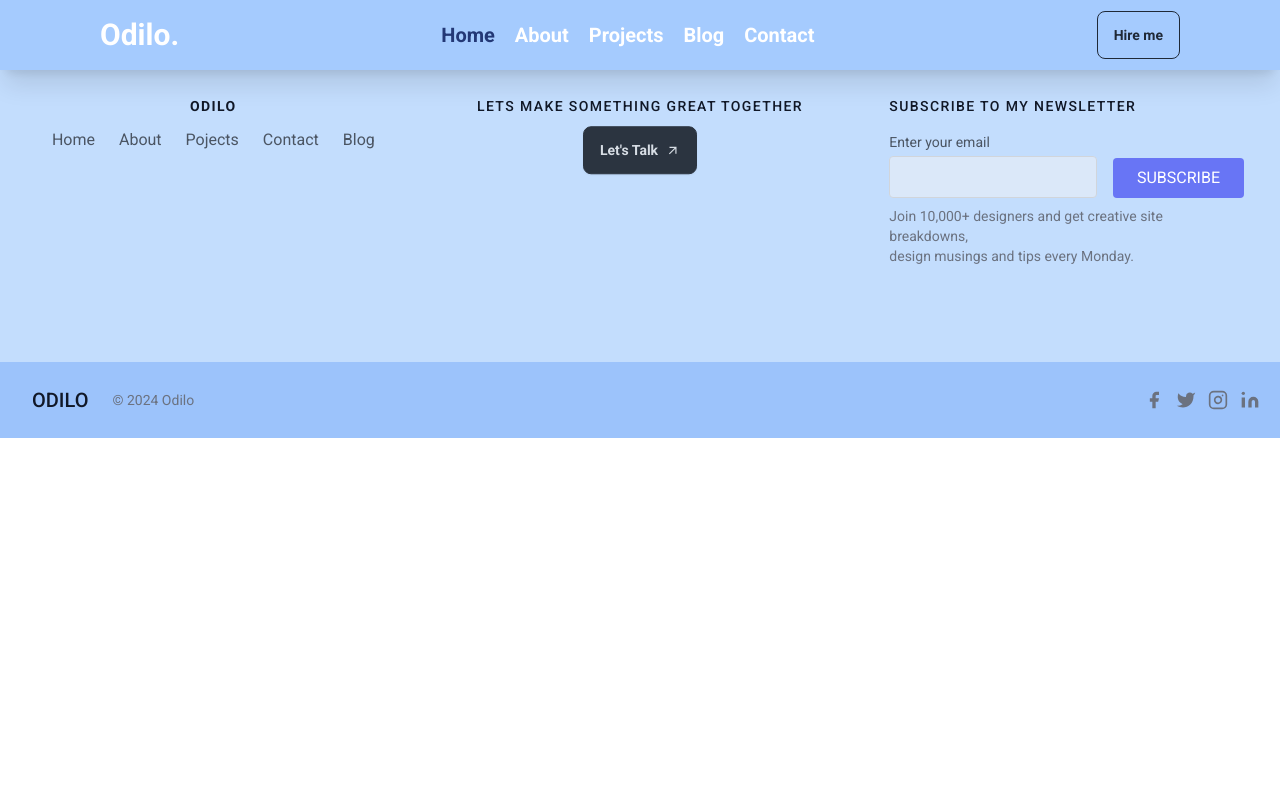
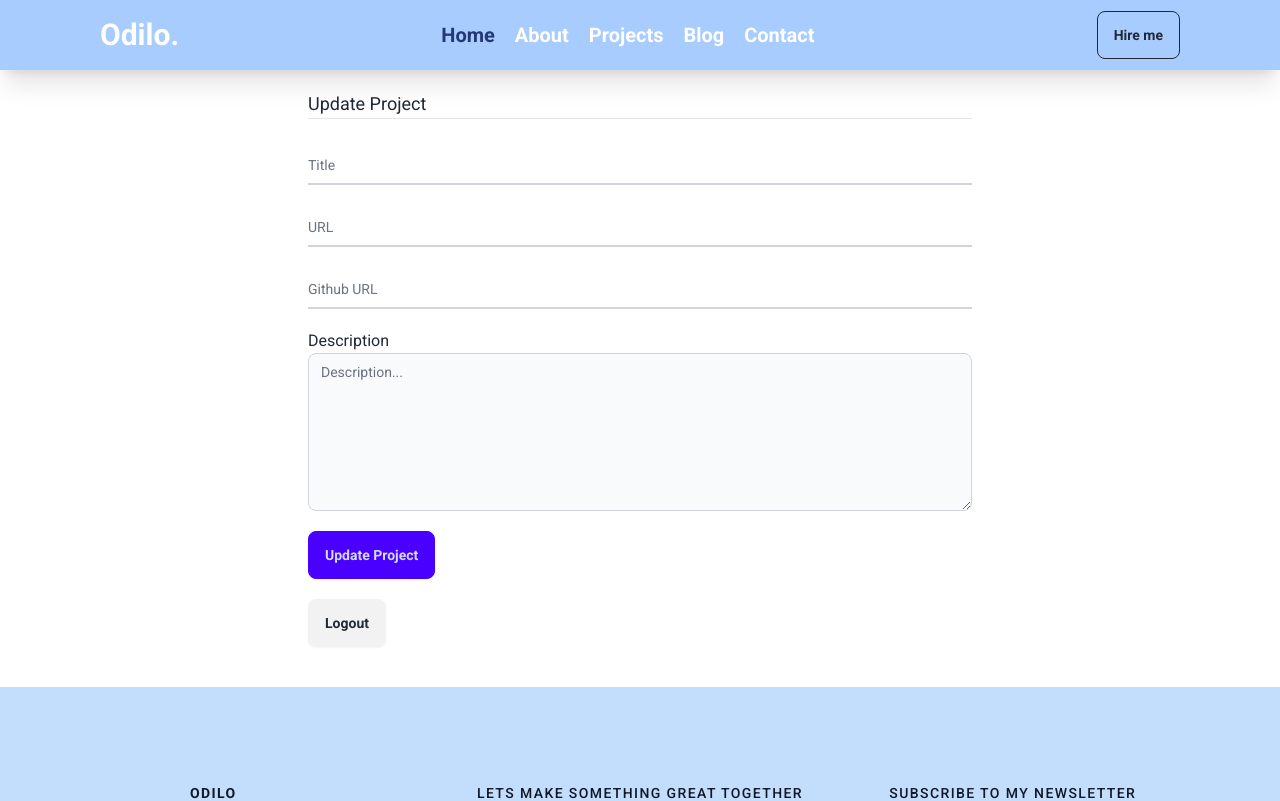
Before and after one commit to muodilo/portfolio_web, a React (Vite) app in the folder frontend/: page /projects/update/1 in a window 1280 px wide. Shown: the top 801 px of the page. Built offline with nearby package versions, Linux system fonts and the light colour scheme; sample sign-in values are in the browser's storage.

Commit message:
implement update project functionality

```diff
--- a/frontend/src/App.jsx
+++ b/frontend/src/App.jsx
@@ -13,6 +13,7 @@ import Login from "./pages/login/Login";
 import Contact from "./pages/contact/Contact";
 import Profile from "./pages/profile/Profile";
 import UpdatePost from "./pages/updatePost/UpdatePost";
+import UpdateProject from "./pages/updateProject/UpdateProject";
 import SingleProject from "./pages/singleProject/SingleProject";
 import ProjectPage from "./pages/projectPage/ProjectPage";
 
@@ -34,6 +35,7 @@ function App() {
         <Route path='/contact' element={<Contact/>}/>
         <Route path='/profile/:name' element={<Profile/>}/>
         <Route path='/posts/update/:id' element={<UpdatePost/>}/>
+        <Route path='/projects/update/:id' element={<UpdateProject/>}/>
         <Route path='/project/:id' element={<SingleProject/>}/>
 
       </Routes>
--- a/frontend/src/components/ListsOfProjects/ListOfProjects.jsx
+++ b/frontend/src/components/ListsOfProjects/ListOfProjects.jsx
@@ -1,13 +1,15 @@
 import React, { useEffect } from 'react';
 import { Link } from "react-router-dom";
+import { useNavigate } from 'react-router-dom';
 import { useSelector, useDispatch } from 'react-redux';
-import {deleteProject, getAllProjects,reset } from "../../features/projects/projectSlice";
+import {deleteProject, getAllProjects,reset,getProjectById } from "../../features/projects/projectSlice";
 import { Table } from "flowbite-react";
 import { Spinner } from "flowbite-react";
 import { toast } from 'react-toastify';
 
 const ListOfProjects = () => {
   const dispatch = useDispatch();
+  const navigate = useNavigate();
 
   const { allProjects, isAllProjectsLoading, isAllProjectsSuccess } = useSelector(state => state.reducer.project);
 
@@ -40,6 +42,20 @@ const ListOfProjects = () => {
     }
   };
 
+  const handleEdit = (postId) => {
+    const fetchSinglePost = async () => {
+      try {
+        await dispatch(getProjectById(postId));
+        navigate(`/projects/update/${postId}`);
+        dispatch(reset());
+      } catch (error) {
+        toast.error(error.message);
+      }
+    }
+    fetchSinglePost();
+    dispatch(reset());
+  }
+
   return (
     <div className="overflow-x-auto">
       <Table hoverable>
@@ -65,7 +81,7 @@ const ListOfProjects = () => {
                   {project.title}
                 </Table.Cell>
                 <Table.Cell>
-                  <button className="font-medium text-cyan-600 hover:underline dark:text-cyan-500">
+                  <button onClick={()=>handleEdit(project._id)} className="font-medium text-cyan-600 hover:underline dark:text-cyan-500">
                     Edit
                   </button>
                 </Table.Cell>
--- /dev/null
+++ b/frontend/src/pages/updateProject/UpdateProject.jsx
@@ -0,0 +1,132 @@
+import React, { useEffect, useState } from 'react';
+import axios from 'axios';
+import { useNavigate } from 'react-router-dom';
+import { getProjectById } from '../../features/projects/projectSlice';
+import { useSelector, useDispatch } from 'react-redux';
+import { FloatingLabel } from 'flowbite-react';
+import { toast } from 'react-toastify';
+import { logout } from '../../features/auth/authSlice';
+import { Textarea } from 'flowbite-react';
+
+const UpdateProject = () => {
+  const navigate = useNavigate();
+  const { user } = useSelector(state => state.reducer.auth);
+  const { specificProject } = useSelector(state => state.reducer.project);
+
+  useEffect(() => {
+    if (!user) {
+      navigate('/login');
+    } else if (user.role !== 'admin') {
+      navigate('/login');
+    }
+  }, [user, navigate]);
+
+  const dispatch = useDispatch();
+
+  const [formData, setFormData] = useState({
+    title: specificProject ? specificProject.title : '',
+    url: specificProject ? specificProject.url : '',
+    description: specificProject ? specificProject.description : '',
+    githubUrl: specificProject ? specificProject.githubUrl : '',
+  });
+
+  const handleInputChange = e => {
+    setFormData({
+      ...formData,
+      [e.target.name]: e.target.value,
+    });
+  };
+
+  const handleSubmit = async e => {
+    e.preventDefault();
+
+    try {
+      const config = {
+        headers: {
+          Authorization: `Bearer ${user.token}`,
+        }
+      }
+      const projectId = specificProject._id;
+
+      const updatedProject = await axios.put(`http://localhost:5000/api/v1/projects/${projectId}`, formData,config);
+
+      toast.success('Project updated successfully');
+
+      dispatch(getProjectById(projectId));
+      navigate(`/project/${specificProject._id}`);
+    } catch (error) {
+      toast.error('Error updating project:', error.message);
+      console.error('Error updating project:', error.message);
+    }
+  };
+
+  const handleLogout = () => {
+    dispatch(logout());
+  };
+
+  return (
+    <section className="px-0 md:px-[60px] lg:px-[100px] md:mb-10">
+      <div className="pt-[70px] px-5 md:px-52">
+        <h1 className="text-lg mt-5">Update Project</h1>
+        <hr className="mb-6" />
+        <form onSubmit={handleSubmit}>
+          <FloatingLabel
+            className="mb-5"
+            variant="standard"
+            label="Title"
+            id="title"
+            name="title"
+            type="text"
+            value={formData.title}
+            onChange={handleInputChange}
+            required
+          />
+          <FloatingLabel
+            className="mb-5"
+            variant="standard"
+            label="URL"
+            id="url"
+            name="url"
+            type="text"
+            value={formData.url}
+            onChange={handleInputChange}
+            required
+          />
+          <FloatingLabel
+            className="mb-5"
+            variant="standard"
+            label="Github URL"
+            id="githubUrl"
+            name="githubUrl"
+            type="text"
+            value={formData.githubUrl}
+            onChange={handleInputChange}
+            required
+          />
+          <div className="mb-5">
+            <label htmlFor="description" className="form-label">
+              Description
+            </label>
+            <Textarea
+              id="description"
+              name="description"
+              placeholder="Description..."
+              required
+              rows={7}
+              value={formData.description}
+              onChange={handleInputChange}
+            />
+          </div>
+          <button type="submit" className="btn btn-primary mb-5">
+            Update Project
+          </button>
+        </form>
+        <button className="btn btn-default" onClick={handleLogout}>
+          Logout
+        </button>
+      </div>
+    </section>
+  );
+};
+
+export default UpdateProject;
```
Also changed, not shown: 1 other file (tests, documents, lock files or other folders).
